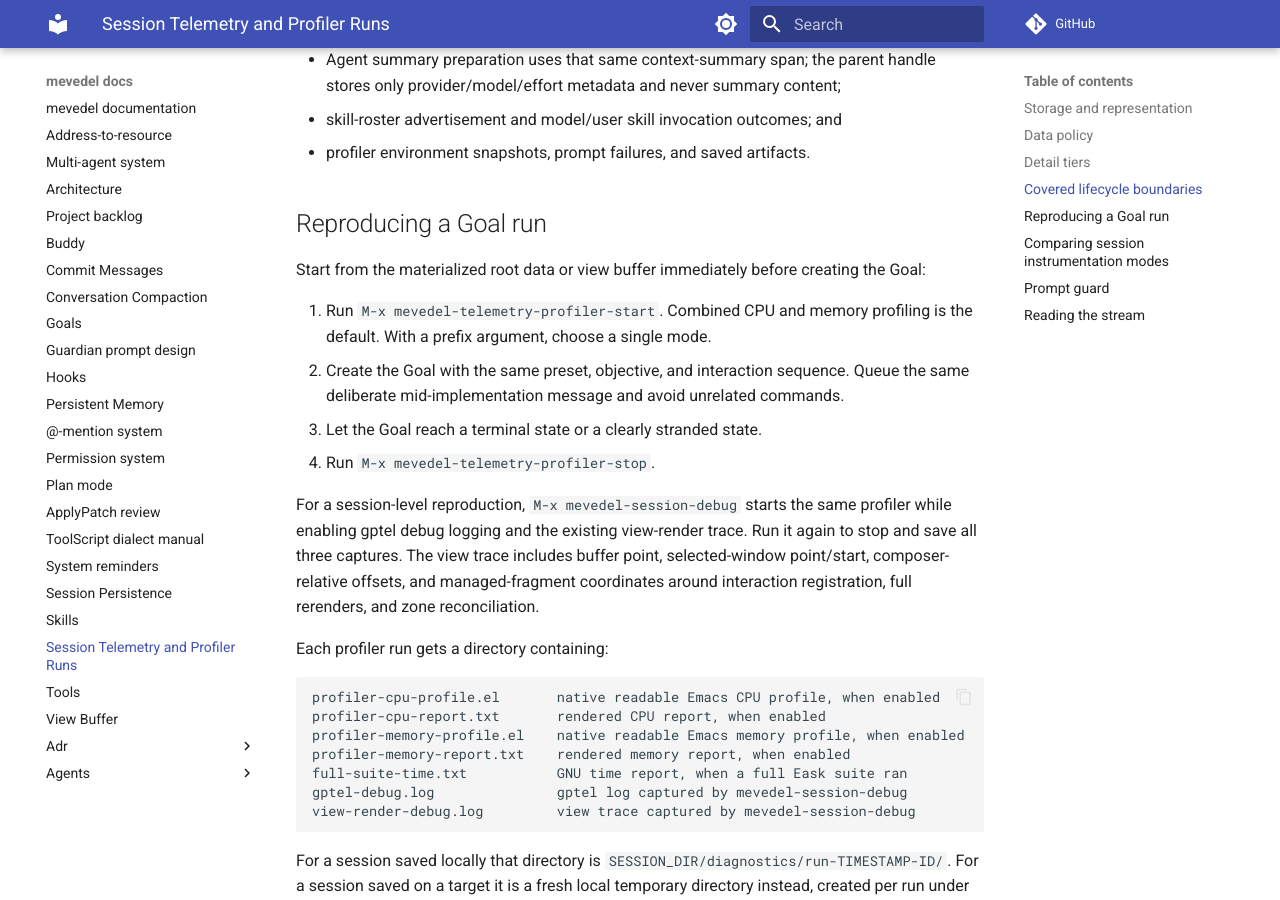
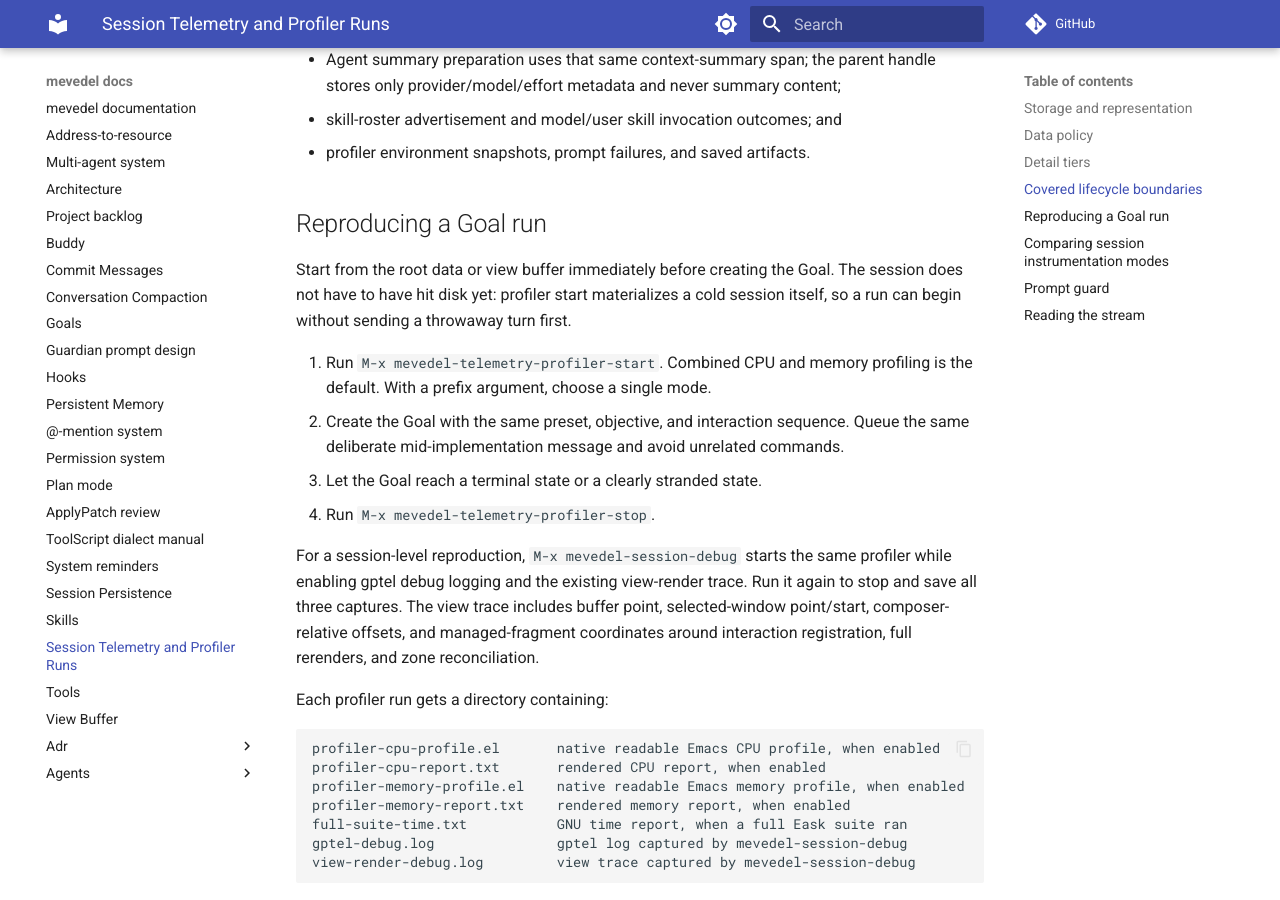
Before and after one commit to FrauH0lle/mevedel, an MkDocs documentation site: the page built from docs/telemetry.md, in a window 1280 px wide and 900 px high, scrolled down 2387 px. Built offline with MkDocs 1.6.1 and Material for MkDocs 9.7.7, drawn with Linux system fonts in a browser that asks for light colours; comment, search, counter and statistics services are not loaded.

Commit message:
feat(telemetry): Materialize a cold session on profiler start
A profiler run needed a session that had already hit disk, so starting one
from a fresh session meant sending a throwaway turn first just to get a
directory.  Start now materializes the session itself.

* mevedel-telemetry.el (mevedel-telemetry-profiler-start): Force a save
through `mevedel-session-artifacts-save' when the session has no save path,
the way `mevedel-save-session' does before deriving a child, and only refuse
when that leaves the session unmaterialized.  `mevedel-session-debug' routes
through here and inherits the behavior.

* test/test-mevedel-telemetry.el (mevedel-telemetry-profiler-start): Cover
the cold-session materialization and the refusal when it fails.

* docs/telemetry.md: Drop the materialized-buffer precondition from the Goal
reproduction procedure.

```diff
--- a/docs/telemetry.md
+++ b/docs/telemetry.md
@@ -106,8 +106,10 @@ active elapsed time instead and exclude actionable user-input waits.
 
 ## Reproducing a Goal run
 
-Start from the materialized root data or view buffer immediately before
-creating the Goal:
+Start from the root data or view buffer immediately before creating the Goal.
+The session does not have to have hit disk yet: profiler start materializes a
+cold session itself, so a run can begin without sending a throwaway turn
+first.
 
 1. Run `M-x mevedel-telemetry-profiler-start`. Combined CPU and memory
    profiling is the default. With a prefix argument, choose a single mode.
```
Also changed, not shown: 2 other files.
